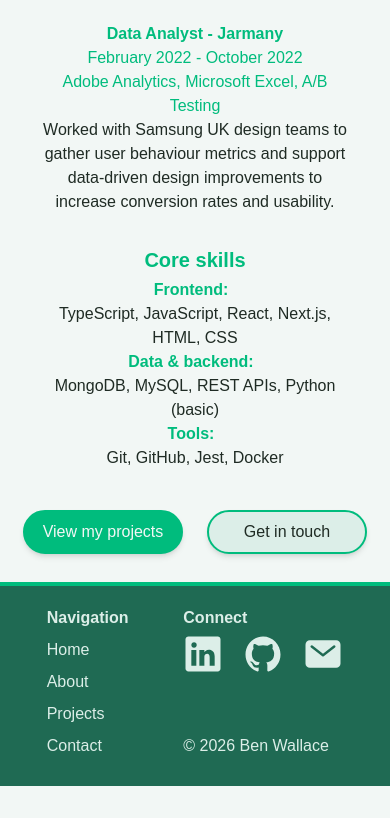
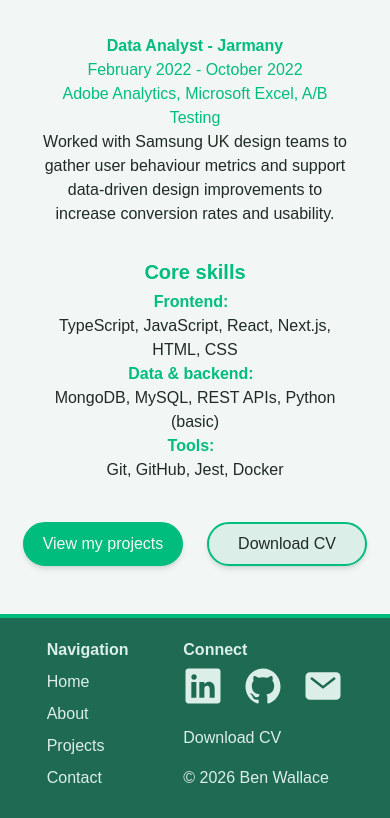
Before and after one commit to Wallace-Ben/Portfolio-Website, a Next.js app: page /about in a window 390 px wide. Shown: the part 908-1726 px from the top of the page. Before the commit the page ends 1694 px from the top, so only its background shows below. Built offline with nearby package versions, Linux system fonts and the light colour scheme.

Commit message:
Adding download CV link and buttons

```diff
--- a/app/about/page.tsx
+++ b/app/about/page.tsx
@@ -4,16 +4,13 @@ import profilePhoto from "../../assets/images/linkedin-photo.jpg";
 
 export default function About() {
   return (
-    <div className="flex flex-col p-5 md:px-8 max-w-6xl mx-auto xl:items-start items-center xl:px-0">
+    <div className="flex flex-col p-10 md:px-8 max-w-6xl mx-auto xl:items-start items-center xl:px-0">
       <h1 className="xl:text-4xl text-2xl font-semibold text-emerald-500 xl:mb-0 mb-2">
         About Me
       </h1>
-
       <div
         className="xl:hidden shrink-0 h-[150px] w-[150px] md:h-40 md:w-40 xl:translate-x-0 xl:h-[170px] xl:w-[170px] rounded-[20%]
-        bg-cover bg-center bg-no-repeat border-3 border-emerald-500 xl:shadow-md shadow-sm shadow-emerald-deep xl:mb-0 mb-4
-        md:mb-6
-    "
+        bg-cover bg-center bg-no-repeat border-3 border-emerald-500 xl:shadow-md shadow-sm shadow-emerald-deep "
         style={{
           backgroundImage: `url(${profilePhoto.src})`,
           backgroundSize: 300,
@@ -24,7 +21,7 @@ export default function About() {
         Building accessible, user-friendly interfaces with TypeScript and React.
       </p>
 
-      <div className="max-w-5xl">
+      <div className="max-w-5xl mt-2">
         <div className="mt-5 xl:mt-2 xl:mb-5 mb-8 xl:text-start text-center xl:px-0 px-8 md:px-4">
           <h2 className="font-semibold text-xl text-emerald-500">Summary</h2>
 
@@ -36,10 +33,9 @@ export default function About() {
               worked in data analysis, specialising in UX/UI analytics, which
               has shaped how I approach designing and building systems.
             </p>
-
             <div
               className="hidden xl:block shrink-0 -mt-25 h-[100px] w-[100px] xl:translate-x-0 xl:h-[170px] xl:w-[170px] rounded-[20%]
-        bg-cover bg-center bg-no-repeat border-3 border-emerald-500 xl:shadow-md shadow-sm shadow-emerald-deep xl:mb-0 mb-4
+        bg-cover bg-center bg-no-repeat border-3 border-emerald-500 xl:shadow-md shadow-sm shadow-emerald-deep xl:mb-2 mb-4
     "
               style={{
                 backgroundImage: `url(${profilePhoto.src})`,
@@ -54,7 +50,7 @@ export default function About() {
             Experience Highlights
           </h2>
 
-          <div className="mb-8 xl:mb-5">
+          <div className="mb-8 xl:mb-8">
             <span className="flex xl:flex-row flex-col justify-between md:items-center">
               <h3 className="font-semibold text-emerald-500">
                 Frontend Developer - Version 1
@@ -72,7 +68,7 @@ export default function About() {
             </p>
           </div>
 
-          <div className="mb-8 xl:mb-5">
+          <div className="mb-8 xl:mb-8">
             <span className="flex xl:flex-row flex-col justify-between md:items-center">
               <h3 className="font-semibold text-emerald-500">
                 Data Analyst - Jarmany
@@ -126,11 +122,12 @@ export default function About() {
             View my projects
           </LinkButton>
           <LinkButton
-            link="/contact"
+            link="/ben-wallace-cv.pdf"
             type={ButtonType.Secondary}
             size={ButtonSize.Default}
+            openNewTab={true}
           >
-            Get in touch
+            Download CV
           </LinkButton>
         </div>
       </div>
--- a/app/page.tsx
+++ b/app/page.tsx
@@ -9,7 +9,7 @@ export default function Home() {
         id="recent-projects"
         className="flex flex-col bg-mist lg:py-[2%] lg:mb-5 items-center"
       >
-        <h2 className="xl:text-4xl text-2xl text-emerald-500 font-semibold mt-5">
+        <h2 className="xl:text-4xl text-2xl text-emerald-500 font-semibold xl:my-5 mt-5">
           Recent Projects
         </h2>
         <div className="flex flex-col">
--- a/components/Button/LinkButton.tsx
+++ b/components/Button/LinkButton.tsx
@@ -7,6 +7,7 @@ interface LinkButtonProps {
   type: ButtonType;
   size: ButtonSize;
   link: string;
+  openNewTab?: boolean;
   children: React.ReactNode;
 }
 
@@ -14,6 +15,7 @@ export default function ClickButton({
   type,
   size,
   link,
+  openNewTab,
   children,
 }: LinkButtonProps): React.JSX.Element {
   const buttonType =
@@ -36,7 +38,12 @@ export default function ClickButton({
     buttonSize,
   ].join(" ");
   return (
-    <Link href={link} className={linkButtonStyling}>
+    <Link
+      href={link}
+      className={linkButtonStyling}
+      target={openNewTab ? "_blank" : undefined}
+      rel={openNewTab ? "noopener noreferrer" : undefined}
+    >
       <p>{children}</p>
     </Link>
   );
--- a/components/ContactForm.tsx
+++ b/components/ContactForm.tsx
@@ -31,6 +31,15 @@ export default function ContactForm(): React.JSX.Element {
               <IoLogoGithub size={40} className="text-charcoal" />
             </Link>
           </div>
+          <p className="mt-5 underline text-charcoal">
+            <Link
+              href="/ben-wallace-cv.pdf"
+              target="_blank"
+              rel="noopener noreferrer"
+            >
+              Download CV
+            </Link>
+          </p>
         </div>
         <form
           action={`https://formsubmit.co/${process.env.NEXT_PUBLIC_CONTACT_EMAIL}`}
--- a/components/Footer.tsx
+++ b/components/Footer.tsx
@@ -10,22 +10,28 @@ export default function Footer(): React.JSX.Element {
             <h3 className="font-semibold text-mint-light pb-2">Navigation</h3>
             <ul>
               <li className="pb-2">
-                <Link href="/" className="text-mint-light">
+                <Link href="/" className="text-mint-light hover:underline">
                   Home
                 </Link>
               </li>
               <li className="pb-2">
-                <Link href="/about" className="text-mint-light">
+                <Link href="/about" className="text-mint-light hover:underline">
                   About
                 </Link>
               </li>
               <li className="pb-2">
-                <Link href="/projects" className="text-mint-light">
+                <Link
+                  href="/projects"
+                  className="text-mint-light hover:underline"
+                >
                   Projects
                 </Link>
               </li>
               <li className="pb-2">
-                <Link href="/contact" className="text-mint-light">
+                <Link
+                  href="/contact"
+                  className="text-mint-light hover:underline"
+                >
                   Contact
                 </Link>
               </li>
@@ -34,25 +40,29 @@ export default function Footer(): React.JSX.Element {
           <div className="flex flex-col justify-between">
             <div>
               <h3 className="font-semibold mb-1 text-mint-light">Connect</h3>
-              <div className="flex flex-row">
+              <div className="flex flex-row gap-5">
                 <Link
                   href="https://www.linkedin.com/in/ben-wallace-630462174/"
-                  className="pr-5"
                   target="_blank"
                 >
                   <IoLogoLinkedin size={40} className="text-mint-light" />
                 </Link>
-                <Link
-                  href="https://github.com/Wallace-Ben"
-                  className="pr-5"
-                  target="_blank"
-                >
+                <Link href="https://github.com/Wallace-Ben" target="_blank">
                   <IoLogoGithub size={40} className="text-mint-light" />
                 </Link>
-                <Link href="/" target="_blank">
+                <Link href="/contact" target="_blank">
                   <IoMail size={40} className="text-mint-light" />
                 </Link>
               </div>
+              <p className="mt-5 text-mint-light hover:underline">
+                <Link
+                  href="/ben-wallace-cv.pdf"
+                  target="_blank"
+                  rel="noopener noreferrer"
+                >
+                  Download CV
+                </Link>
+              </p>
             </div>
             <p className="text-mint-light mb-2">© 2026 Ben Wallace</p>
           </div>
--- a/components/Hero.tsx
+++ b/components/Hero.tsx
@@ -31,7 +31,7 @@ export default function Hero(): React.JSX.Element {
             Aspiring to build intuitive, user-focused experiences with React and
             Next.js.
           </span>
-          <div className="flex justify-center md:mt-3 mt-5">
+          <div className="flex justify-center md:mt-4 mt-5">
             <ClickButton
               type={ButtonType.Primary}
               size={ButtonSize.Large}
--- a/components/Navbar.tsx
+++ b/components/Navbar.tsx
@@ -61,7 +61,7 @@ export default function Navbar(): React.JSX.Element {
             <div className="hidden md:block md:ml-6">
               {/* 5. Desktop links visibility wrapper */}
 
-              <div className="space-x-2  -translate-y-1">
+              <div className="space-x-2  translate-y-1">
                 {/* 6. Desktop links flex/spacing wrapper */}
                 <Link
                   className={
@@ -107,22 +107,17 @@ export default function Navbar(): React.JSX.Element {
             </div>
           </div>
           <div className="hidden md:block">
-            <div className="flex">
+            <div className="flex gap-8 mr-4">
               <Link
                 href="https://www.linkedin.com/in/ben-wallace-630462174/"
-                className="px-4"
                 target="_blank"
               >
                 <IoLogoLinkedin size={40} className="text-emerald-400" />
               </Link>
-              <Link
-                href="https://github.com/Wallace-Ben"
-                className="px-4"
-                target="_blank"
-              >
+              <Link href="https://github.com/Wallace-Ben" target="_blank">
                 <IoLogoGithub size={40} className="text-emerald-400" />
               </Link>
-              <Link href="/" className="px-4" target="_blank">
+              <Link href="/contact">
                 <IoMail size={40} className="text-emerald-400" />
               </Link>
             </div>
```
Also changed, not shown: 1 other file (tests, documents, lock files or other folders).
